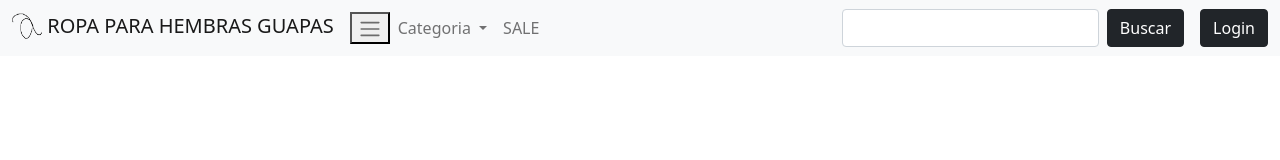
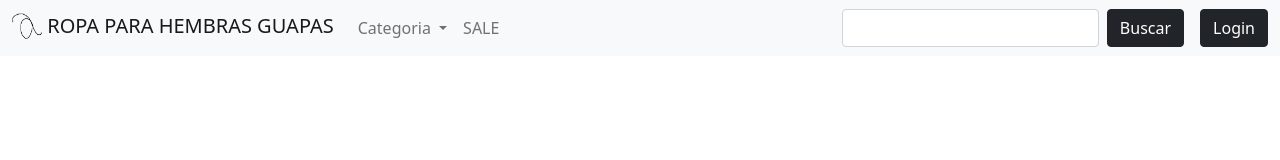
Before and after one commit to Formulacion-Proyectos/Taller-SCRUM, a Vue app: page / in a window 1280 px wide. Shown: the top 160 px of the page. Built offline with nearby package versions, Linux system fonts and the light colour scheme.

Commit message:
correccion barra

```diff
--- a/src/components/NavBarHeader.vue
+++ b/src/components/NavBarHeader.vue
@@ -14,7 +14,7 @@
         type="button"
         data-bs-toggle="collapse"
         data-bs-target="#navbarNav"
-        class="nabvar-toggler"
+        class="navbar-toggler"
         aria-controls="navbarNav"
         aria-expanded="false"
         aria-label="toggle navigation"
```
